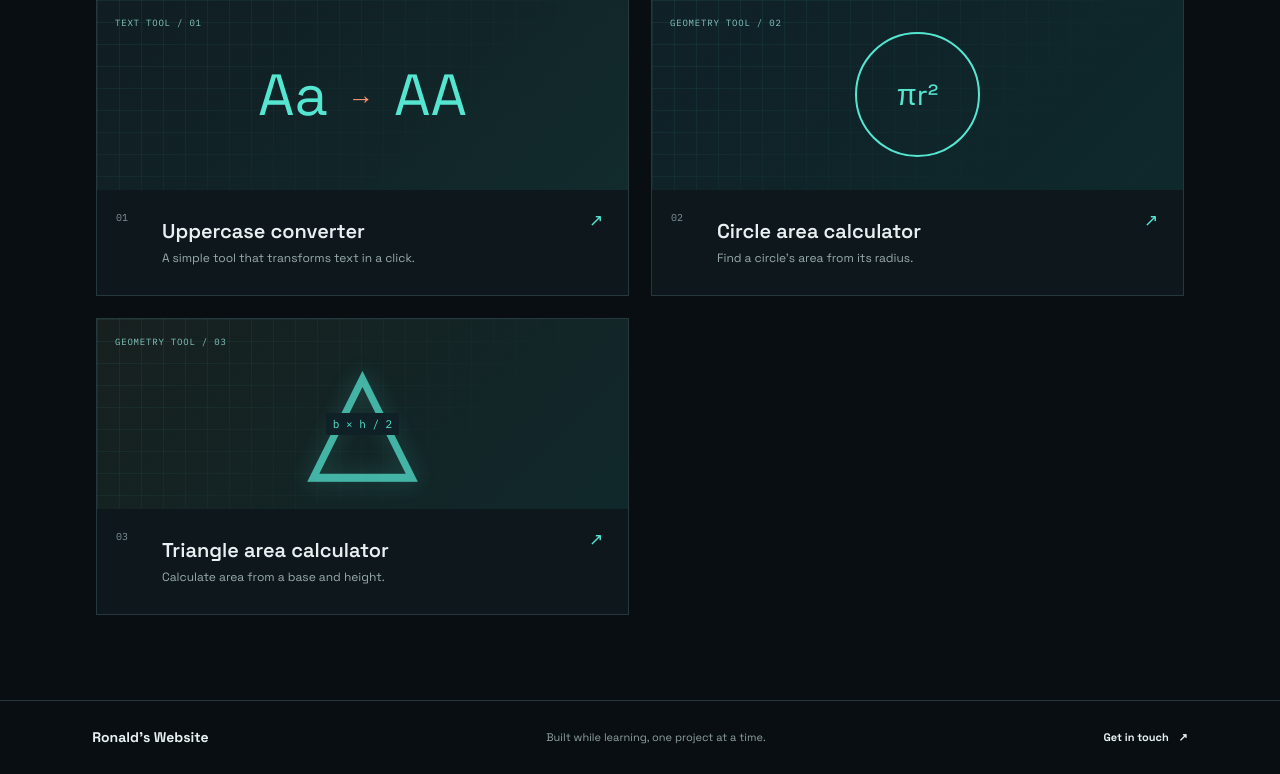
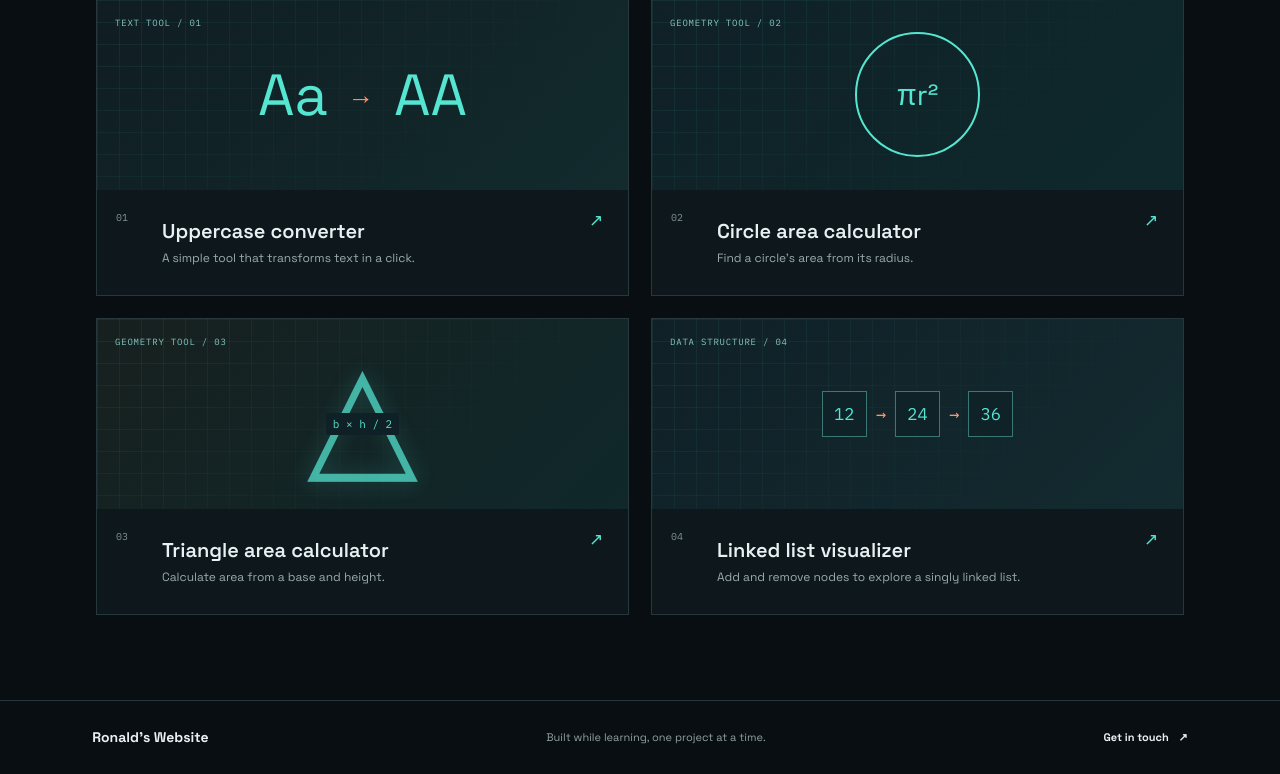
Before and after one commit to Ronald-cpe/Flask_intro_2026, a Flask app: page / in a window 1280 px wide. Shown: the part 870-1644 px from the top of the page. Run offline with Flask 3, Linux system fonts and the light colour scheme.

Commit message:
first update to website

```diff
--- a/app.py
+++ b/app.py
@@ -18,7 +18,7 @@ def works():
 
 @app.route('/works/linklist')
 def linklist():
-    return render_template('linklist.html')
+    return render_template('linkedlist.html')
 
 @app.route('/works/uppercase', methods=['GET', 'POST'])
 def uppercase():
--- a/templates/index.html
+++ b/templates/index.html
@@ -91,6 +91,21 @@
                         <span class="project-arrow" aria-hidden="true">↗</span>
                     </div>
                 </a>
+
+                <a class="project-item project-linklist" href="{{ url_for('linklist') }}">
+                    <div class="project-art" aria-hidden="true">
+                        <span class="art-label">DATA STRUCTURE / 04</span>
+                        <span class="linklist-art"><span>12</span><i>→</i><span>24</span><i>→</i><span>36</span></span>
+                    </div>
+                    <div class="project-info">
+                        <span class="project-number">04</span>
+                        <div>
+                            <h3>Linked list visualizer</h3>
+                            <p>Add and remove nodes to explore a singly linked list.</p>
+                        </div>
+                        <span class="project-arrow" aria-hidden="true">↗</span>
+                    </div>
+                </a>
             </div>
         </section>
     </main>
```
Also changed, not shown: templates/linkedlist.html (renamed from templates/linklist.html).
